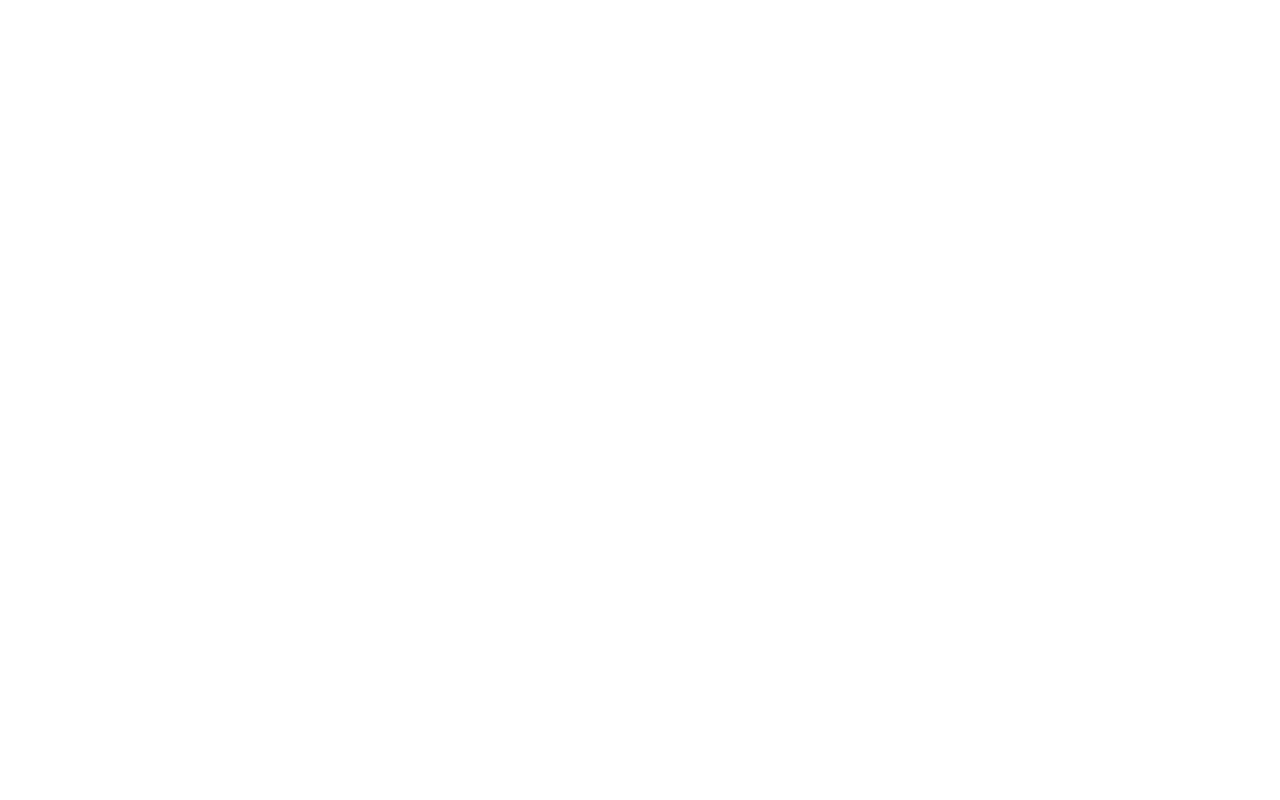
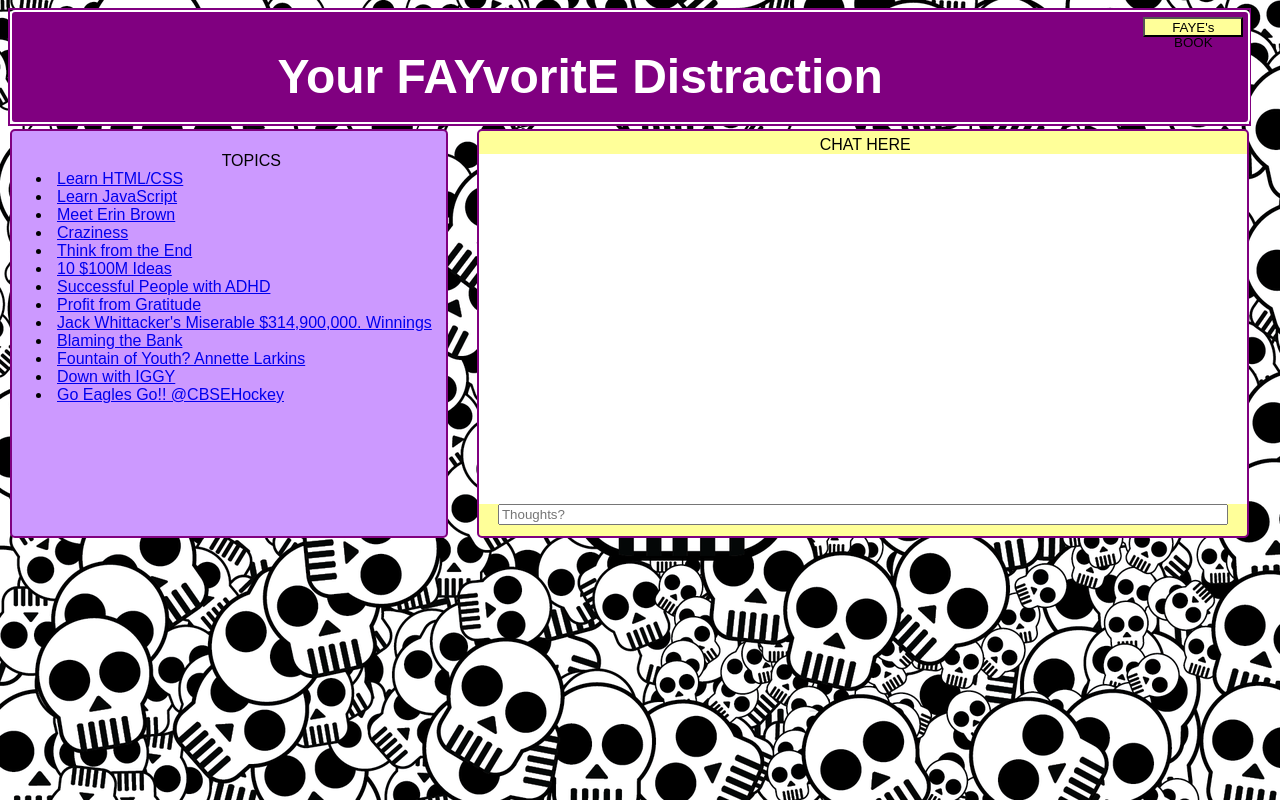
Before and after one commit to FayeMD/simple-chat-interface, a plain HTML site: page index.html in a window 1280 px wide. Drawn offline with Linux system fonts and the light colour scheme.

Commit message:
first commit to simple chat interface
this is my project :)

```diff
--- a/index.html
+++ b/index.html
@@ -1,3 +1,53 @@
 <html>
+<head>
+<title>Faye Chit Chat ABCs</title>
+<link href="style.css" rel="stylesheet" type="text/css">
+</head>
+
+<body>
+<div class="fayechat">
+
+  <div id="header">
+    <h1><font color="white">Your FAYvoritE Distraction</font><a href="http://www.fayemcdonald.com/" target="_blank"></h1><button font color="white">FAYE's BOOK</button></a>
+  </div>
+
+  <div class="topics">
+    <ul>
+    	<center>
+    		TOPICS</center>
+    	<li><a href="http://villageparksource.com/intro-to-html-and-css/" target="_blank">Learn HTML/CSS</a></li>
+    	<li><a href="http://villageparksource.com/intro-to-javascript/" target="_blank">Learn JavaScript</a></li>
+    	<li><a href="http://iamerinbrown.com/" target="_blank">Meet Erin Brown</a></li>
+    	<li><a href="http://villageparksource.com/intro-to-javascript/" target="_blank">Craziness</a></li>
+    	<li><a href="https://www.stephencovey.com/7habits/7habits-habit2.php" target="_blank">Think from the End</a></li>
+    	<li><a href="http://www.cnbc.com/id/43768333" target="_blank">10 $100M Ideas</a></li>
+    	<li><a href="http://elitedaily.com/money/10-successful-people-adhd/" target="_blank">Successful People with ADHD</a></li>
+    	<li><a href="http://zenhabits.net/why-living-a-life-of-gratitude-can-make-you-happy/" target="_blank">Profit from Gratitude</a></li>
+    	<li><a href="http://www.businessweek.com/articles/2012-12-13/lottery-winner-jack-whittakers-losing-ticket" target="_blank">Jack Whittacker's Miserable $314,900,000. Winnings</a></li>
+    	<li><a href="http://en.wikipedia.org/wiki/The_Queen_of_Versailles" target="_blank">Blaming the Bank</a></li>
+    	<li><a href="http://www.annettelarkins.com/" target="_blank">Fountain of Youth? Annette Larkins</a></li>
+    	<li><a href="http://iggyazalea.com/" target="_blank">Down with IGGY</a></li>
+    	<li><a href="http://www.capebretoneagles.com/" target="_blank">Go Eagles Go!! @CBSEHockey</a></li>
+
+
+    </ul>
+
+  </div>
+
+  <div class="chat">
+<center>CHAT HERE</center>
+<div id="msg_area">
+</div>
+
+<input type="text" id="text_box" placeholder="Thoughts?">
+
+  </div>
+
+
+
+</div>
+<script src="script.js"> </script>
+</body>
+
 
 </html>
--- a/script.js
+++ b/script.js
@@ -1 +1,15 @@
-var i = "Hello World"
+document.addEventListener("keydown",function(event){userdata(event);},false);
+
+function userdata(event) {
+  var userInput = event;
+  if (userInput.keyCode === 13) {
+  var msg = document.getElementById("text_box").value;
+ 	console.log(msg);
+ 	var x = document.createElement("P");
+ 	var t = document.createTextNode(msg);
+ x.appendChild(t);
+ 	document.getElementById("msg_area").appendChild(x);
+	document.getElementById("text_box").value = "";
+  }
+
+}
--- a/style.css
+++ b/style.css
@@ -0,0 +1,79 @@
+/*Oh! I was coding with braille and wondered why i couldn't see it.*/
+
+body {
+  background-image:url(skull.jpg);
+}
+h1 {
+  display: inline-block;
+}
+#header {
+  text-align: center;
+  font-size: 24;
+  background-color: purple;
+  font-family: Arial;
+  width: 99%;
+  padding: 5px;
+  border-radius: 5px;
+  height: 100px;
+  border: white solid 2px;
+}
+span {
+  background-color:#cc99ff;
+  float: right;
+  text-align: center;
+  border-radius: 5px;
+}
+
+.fayechat {
+  font-family: Arial;
+  width: 98%;
+  border: purple solid 2px;
+}
+
+.topics {
+  text-indent: 5px;
+  position: relative;
+  float: left;
+  background-color: #cc99ff;
+  width: 35%;
+  padding-top: 5px;
+  top: 5px;
+  border-radius: 5px;
+  border: purple solid 2px;
+  height: 400px;
+
+}
+/* #ffff99 Nice Yellow */
+
+.chat {
+  height: 400px;
+  text-indent: 5px;
+  position: relative;
+ float: right;
+ background-color: #ffff99;
+ width: 62%;
+ padding-top: 5px;
+ top: 5px;
+ border-radius: 5px;
+ border: purple solid 2px;
+}
+#msg_area {
+  background-color: white;
+  height: 350px;
+  width: 100%;
+}
+
+#text_box {
+  width: 95%;
+  display: block;
+  margin: 0 auto;
+
+}
+button {
+  float: right;
+  height: 20px;
+  width: 100px;
+  background-color: #ffff99;
+}
+
+}
```
Also changed, not shown: skull.jpg (added).
